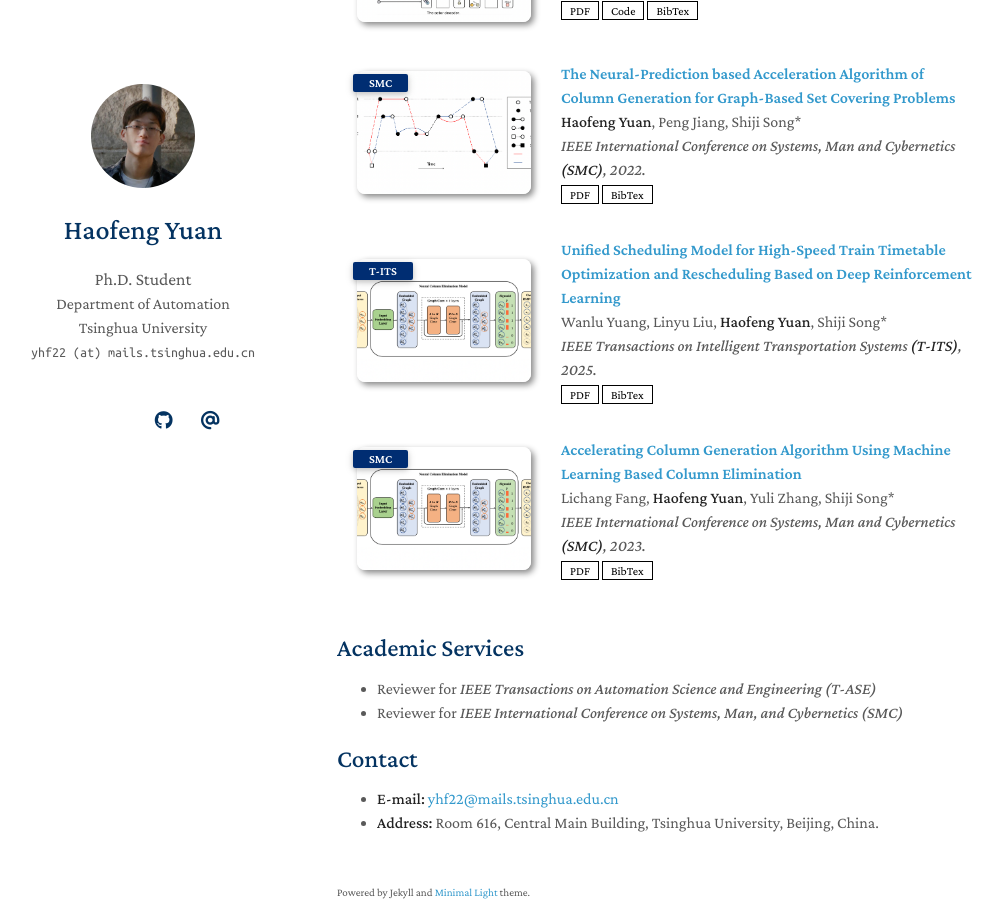
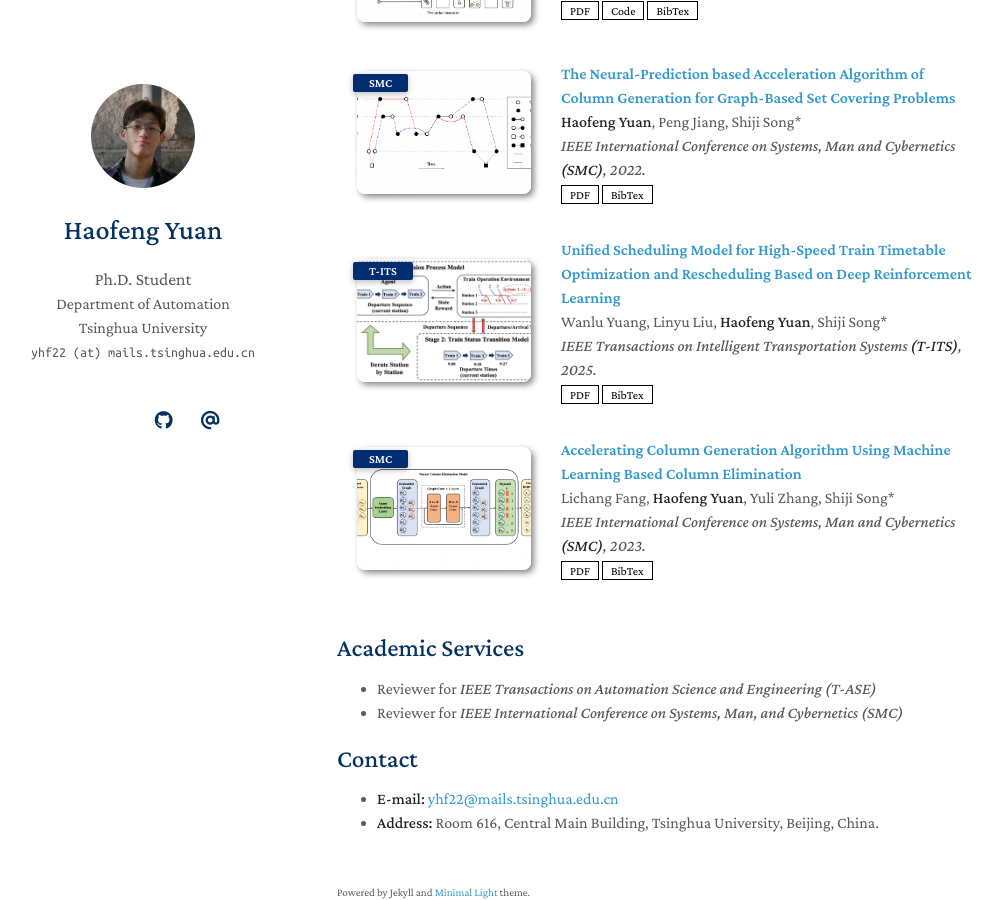
Before and after one commit to Xyz-yuanhf/Xyz-yuanhf.github.io, a Jekyll site: the page built from index.md, in a window 1280 px wide and 900 px high, scrolled down 626 px. Shown: the whole window, without its empty margins (133-1135 px from the left). Built offline with Jekyll 4.4.1, drawn with Linux system fonts in a browser that asks for light colours; a style sheet for code colours, icons or effects is not loaded; our own code applies the rules of GitHub Pages for plain Markdown files.

Commit message:
Update publications.yml

```diff
--- a/_data/publications.yml
+++ b/_data/publications.yml
@@ -23,7 +23,7 @@ main:
     conference: IEEE Transactions on Intelligent Transportation Systems <strong>(T-ITS)</strong>, 2025.
     pdf: https://ieeexplore.ieee.org/abstract/document/10923657
     bibtex: https://xyz-yuanhf.github.io/
-    image: ./assets/img/smc_2023.png
+    image: ./assets/img/tits_2025.png
 
   - title: Accelerating Column Generation Algorithm Using Machine Learning Based Column Elimination
     authors: Lichang Fang, <strong>Haofeng Yuan</strong>, Yuli Zhang, Shiji Song*
```
